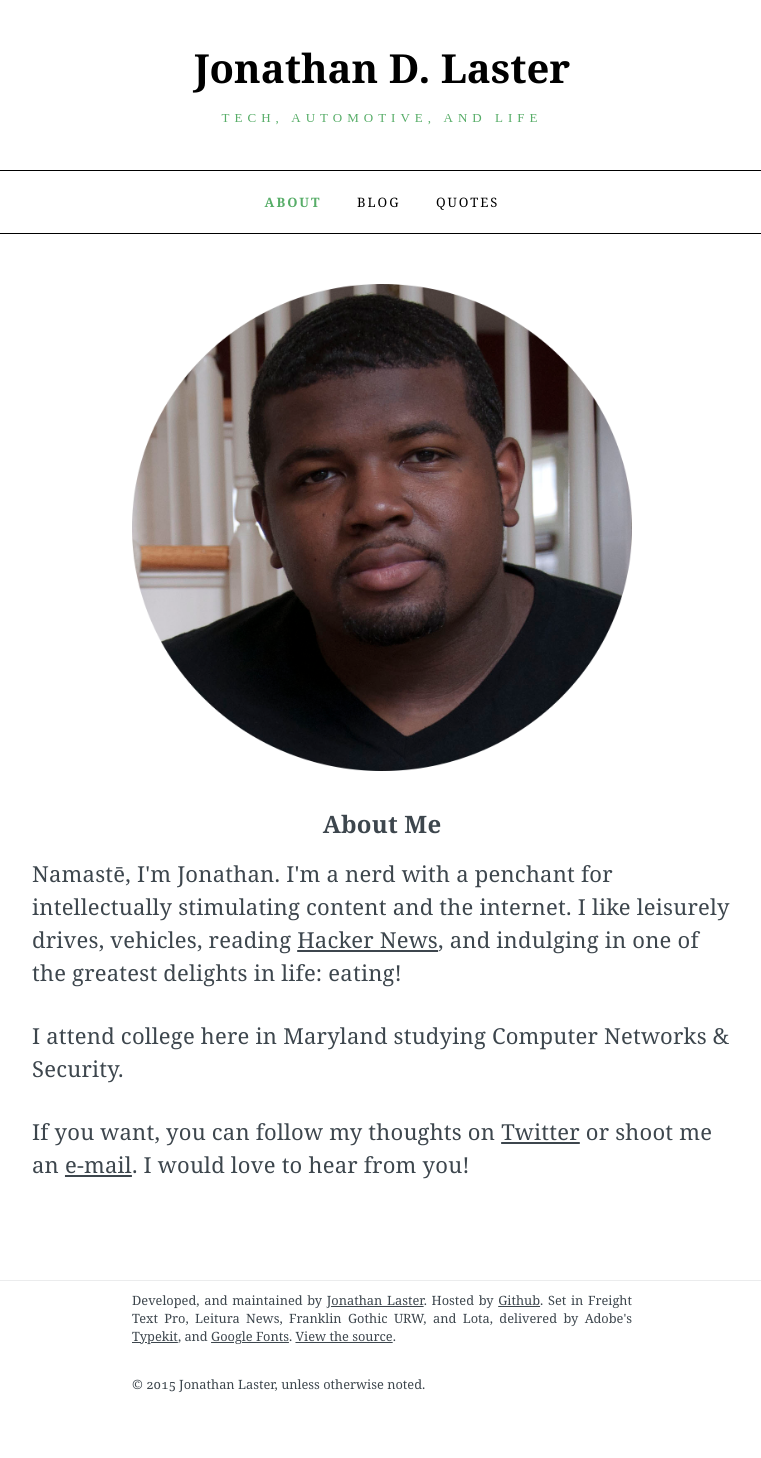
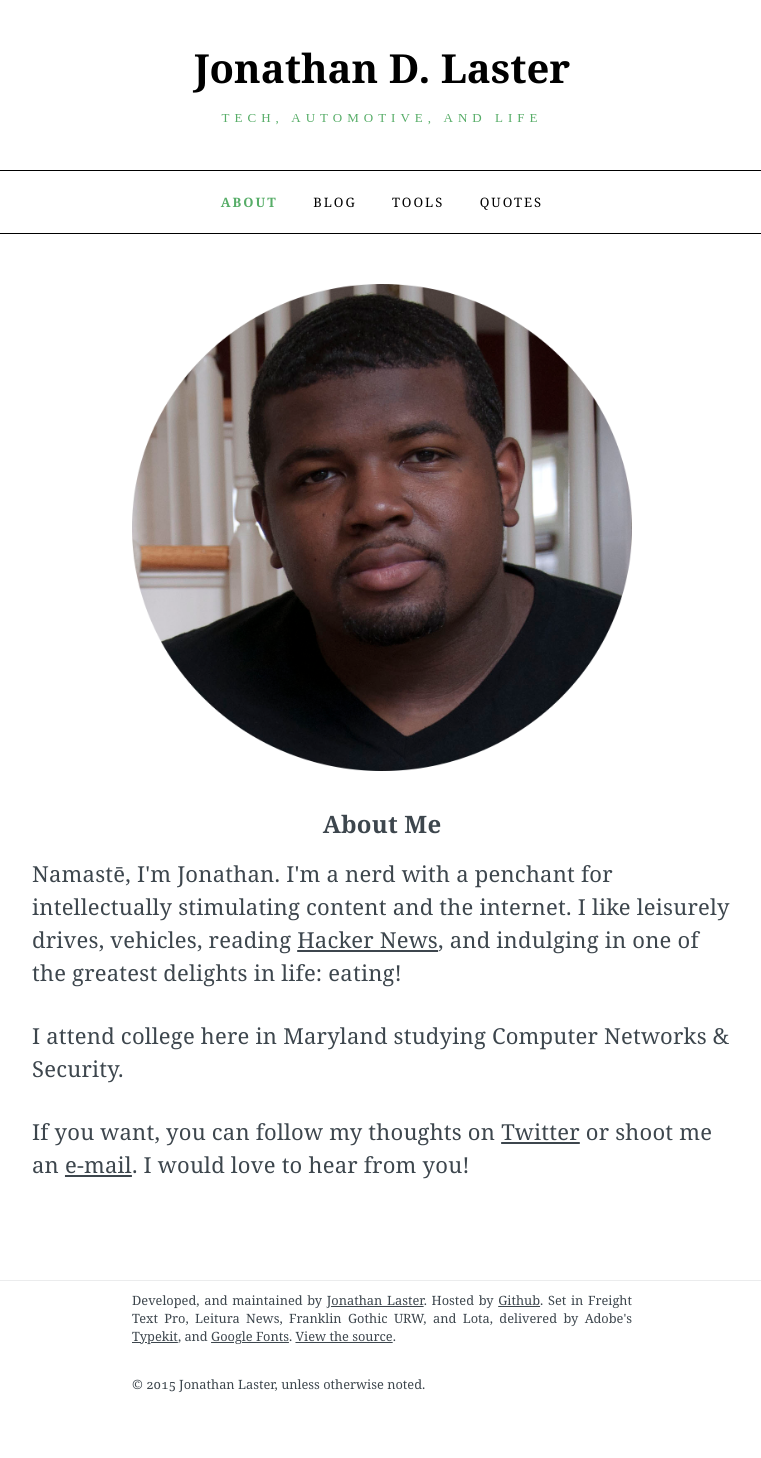
Before and after one commit to last-dev/jdl.io, a Jekyll site: the page built from index.html, in a window 1280 px wide. Shown: the whole page, without its empty margins (258-1019 px from the left). Built offline with Jekyll 4.4.1, drawn with Linux system fonts in a browser that asks for light colours; nearby versions of some CDN libraries.

Commit message:
Added new nav link

```diff
--- a/_includes/header.html
+++ b/_includes/header.html
@@ -6,9 +6,8 @@
     <nav class="site-nav">
         <a href="{{site.baseurl}}/" class="{% if page.url == '/' %}active{% endif %}">ABOUT</a>
         <a href="{{site.baseurl}}/blog" class="{% if page.url == '/blog/' %}active{% endif %}">BLOG</a>
+        <a href="{{site.baseurl}}/tools" class="{% if page.url == '/tools/' %}active{% endif %}">TOOLS</a>
         <a href="{{site.baseurl}}/quotes" class="{% if page.url == '/quotes/' %}active{% endif %}">QUOTES</a>
-        <!-- <a href="{{site.baseurl}}/projects.html">PROJECTS</a> -->
-        <!-- <a href="{{site.baseurl}}/gear.html">GEAR</a> -->
     </nav>
 
 </header>
```
